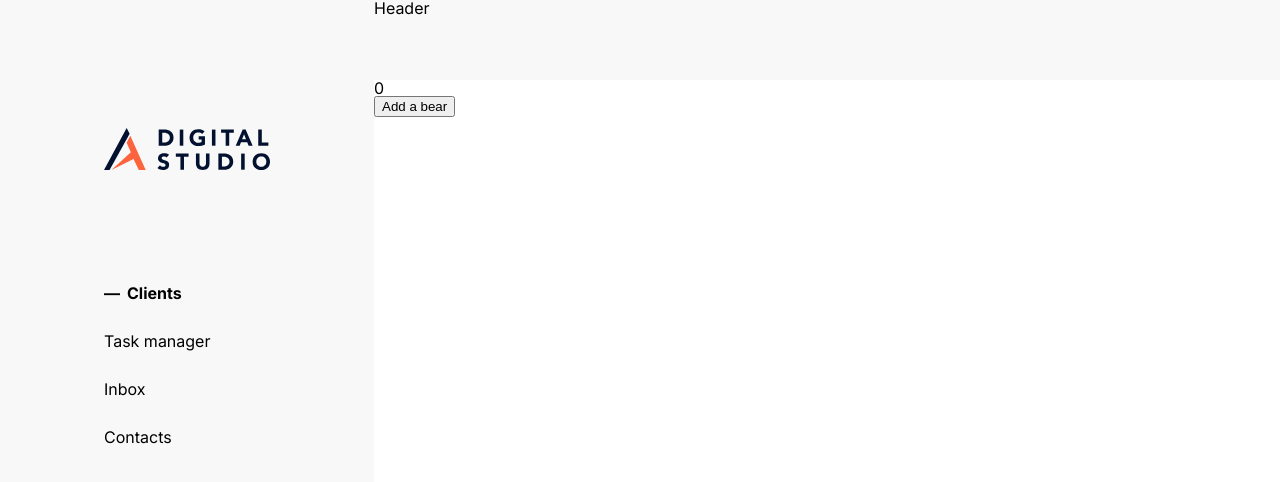
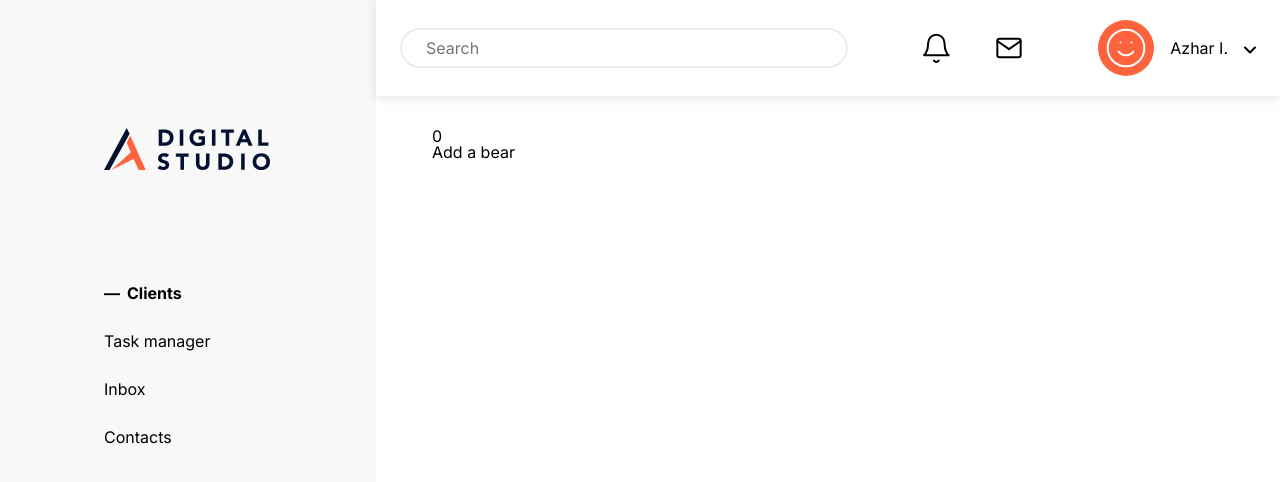
Before and after one commit to maksym-bezditko/taskfusion, a Next.js app: page / in a window 1280 px wide. Shown: the top 482 px of the page. Built offline with nearby package versions, Linux system fonts and the light colour scheme.

Commit message:
implement header

```diff
--- /dev/null
+++ b/components/Header.module.scss
@@ -0,0 +1,44 @@
+@import '@/styles/main.scss';
+
+.header {
+	width: 100%;
+	height: 6rem;
+	padding: 1.5rem;
+	box-shadow: 1px 1px 11px #9494944d;
+
+	display: flex;
+	justify-content: space-between;
+	align-items: center;
+	column-gap: 4.5rem;
+}
+
+.searchContainer {
+	flex-grow: 1;
+}
+
+.search {
+	width: 100%;
+	padding: 0.5rem 1.5rem;
+	border: 2px solid $search-grey;
+	border-radius: 0.5rem;
+	border-radius: 100px;
+}
+
+.notificationIndicators {
+	display: flex;
+	justify-content: space-between;
+	align-items: center;
+	column-gap: 2.5rem;
+}
+
+.profileContainer {
+	display: flex;
+	justify-content: space-between;
+	align-items: center;
+	column-gap: 1rem;
+}
+
+
+.downArrow {
+	cursor: pointer;
+}
--- /dev/null
+++ b/components/Header.tsx
@@ -0,0 +1,42 @@
+"use client";
+
+import { useState } from "react";
+import styles from "./Header.module.scss";
+
+import { Bell } from "./svg/Bell";
+import { DefaultAvatar } from "./svg/DefaultAvatar";
+import { DownArrow } from "./svg/DownArrow";
+import { Letter } from "./svg/Letter";
+
+export const Header = () => {
+  const [open, setOpen] = useState(false);
+  const [isLetterActive] = useState(false);
+  const [isBellActive] = useState(false);
+
+  return (
+    <header className={styles.header}>
+      <div className={styles.searchContainer}>
+        <input className={styles.search} placeholder="Search" />
+      </div>
+
+      <div className={styles.notificationIndicators}>
+        <Bell isActive={isBellActive} />
+
+        <Letter isActive={isLetterActive} />
+      </div>
+
+      <div className={styles.profileContainer}>
+        <DefaultAvatar />
+
+        <p>Azhar I.</p>
+
+        <div
+          className={styles.downArrow}
+          onClick={() => setOpen((prev) => !prev)}
+        >
+          <DownArrow isOpen={open} />
+        </div>
+      </div>
+    </header>
+  );
+};
--- a/components/MainLayout.module.scss
+++ b/components/MainLayout.module.scss
@@ -13,19 +13,17 @@
 	display: flex;
 	flex-direction: column;
 	row-gap: 7rem;
-	width: 23.5rem;
+	max-width: 23.5rem;
 	height: 100svh;
 	background-color: $light-grey;
 	flex-grow: 1;
 	padding: 8rem 6.5rem;
 }
 
-.header {
-	width: 100%;
-	height: 5rem;
-	background-color: $light-grey;
+.main {
+	flex-grow: 1;
 }
 
-.main {
-	width: 100%;
+.content {
+	padding: 2rem 3.5rem;
 }
--- a/components/MainLayout.tsx
+++ b/components/MainLayout.tsx
@@ -1,5 +1,10 @@
+import { Header } from "./Header";
 import styles from "./MainLayout.module.scss";
 import { MenuNavigation } from "./MenuNavigation";
+import { Bell } from "./svg/Bell";
+import { DefaultAvatar } from "./svg/DefaultAvatar";
+import { DownArrow } from "./svg/DownArrow";
+import { Letter } from "./svg/Letter";
 import { Logo } from "./svg/Logo";
 
 export const MainLayout = ({ children }: { children: React.ReactNode }) => {
@@ -13,13 +18,11 @@ export const MainLayout = ({ children }: { children: React.ReactNode }) => {
         <MenuNavigation />
       </aside>
 
-      <main className={styles.main}>
-        <header className={styles.header}>
-          <p>Header</p>
-        </header>
+      <div className={styles.main}>
+       <Header />
 
-        {children}
-      </main>
+        <main className={styles.content}>{children}</main>
+      </div>
     </div>
   );
 };
--- /dev/null
+++ b/components/svg/Bell.tsx
@@ -0,0 +1,39 @@
+type Props = {
+  isActive?: boolean;
+};
+
+export const Bell = (props: Props) => (
+  <svg
+    width="33"
+    height="33"
+    viewBox="0 0 33 33"
+    fill="none"
+    xmlns="http://www.w3.org/2000/svg"
+  >
+    <path
+      d="M24.5001 10.8889C24.5001 8.72295 23.6397 6.64573 22.1081 5.11419C20.5766 3.58264 18.4993 2.72223 16.3334 2.72223C14.1675 2.72223 12.0902 3.58264 10.5587 5.11419C9.02711 6.64573 8.16669 8.72295 8.16669 10.8889C8.16669 20.4166 4.08334 23.1389 4.08334 23.1389H28.5834C28.5834 23.1389 24.5001 20.4166 24.5001 10.8889Z"
+      stroke="black"
+      stroke-width="2"
+      stroke-linecap="round"
+      stroke-linejoin="round"
+    />
+
+    <path
+      d="M18.6882 28.5834C18.4489 28.9959 18.1054 29.3383 17.6921 29.5764C17.2789 29.8144 16.8103 29.9397 16.3334 29.9397C15.8565 29.9397 15.388 29.8144 14.9747 29.5764C14.5615 29.3383 14.218 28.9959 13.9787 28.5834"
+      stroke="black"
+      stroke-width="2"
+      stroke-linecap="round"
+      stroke-linejoin="round"
+    />
+
+    {props.isActive && (
+      <ellipse
+        cx="23.3334"
+        cy="5.83337"
+        rx="4.66669"
+        ry="4.66668"
+        fill="#FD633D"
+      />
+    )}
+  </svg>
+);
--- /dev/null
+++ b/components/svg/DefaultAvatar.tsx
@@ -0,0 +1,43 @@
+export const DefaultAvatar = () => (
+  <svg
+    width="56"
+    height="56"
+    viewBox="0 0 56 56"
+    fill="none"
+    xmlns="http://www.w3.org/2000/svg"
+  >
+    <rect width="56" height="56" rx="28" fill="#FD633D" />
+
+    <path
+      d="M28 46.3334C38.1252 46.3334 46.3333 38.1252 46.3333 28C46.3333 17.8748 38.1252 9.66669 28 9.66669C17.8748 9.66669 9.66666 17.8748 9.66666 28C9.66666 38.1252 17.8748 46.3334 28 46.3334Z"
+      stroke="white"
+      stroke-width="2"
+      stroke-linecap="round"
+      stroke-linejoin="round"
+    />
+
+    <path
+      d="M20.6667 31.6667C20.6667 31.6667 23.4167 35.3333 28 35.3333C32.5833 35.3333 35.3333 31.6667 35.3333 31.6667"
+      stroke="white"
+      stroke-width="2"
+      stroke-linecap="round"
+      stroke-linejoin="round"
+    />
+
+    <path
+      d="M22.5 22.5H22.5191"
+      stroke="white"
+      stroke-width="2"
+      stroke-linecap="round"
+      stroke-linejoin="round"
+    />
+
+    <path
+      d="M33.5 22.5H33.5191"
+      stroke="white"
+      stroke-width="2"
+      stroke-linecap="round"
+      stroke-linejoin="round"
+    />
+  </svg>
+);
--- /dev/null
+++ b/components/svg/DownArrow.tsx
@@ -0,0 +1,25 @@
+type Props = {
+  isOpen?: boolean;
+};
+
+export const DownArrow = (props: Props) => (
+  <svg
+    width="12"
+    height="8"
+    viewBox="0 0 12 8"
+    fill="none"
+    xmlns="http://www.w3.org/2000/svg"
+    style={{
+      transform: props.isOpen ? "rotate(180deg)" : "rotate(0deg)",
+      transition: "all 0.3s",
+    }}
+  >
+    <path
+      d="M1 1.5L6 6.5L11 1.5"
+      stroke="black"
+      stroke-width="2"
+      stroke-linecap="round"
+      stroke-linejoin="round"
+    />
+  </svg>
+);
--- /dev/null
+++ b/components/svg/Letter.tsx
@@ -0,0 +1,31 @@
+type Props = {
+  isActive?: boolean;
+};
+
+export const Letter = (props: Props) => (
+  <svg
+    width="33"
+    height="33"
+    viewBox="0 0 33 33"
+    fill="none"
+    xmlns="http://www.w3.org/2000/svg"
+  >
+    <path
+      d="M6.66665 6.66666H25.3333C26.6166 6.66666 27.6666 7.71666 27.6666 8.99999V23C27.6666 24.2833 26.6166 25.3333 25.3333 25.3333H6.66665C5.38331 25.3333 4.33331 24.2833 4.33331 23V8.99999C4.33331 7.71666 5.38331 6.66666 6.66665 6.66666Z"
+      stroke="black"
+      stroke-width="2"
+      stroke-linecap="round"
+      stroke-linejoin="round"
+    />
+
+    <path
+      d="M27.6666 9L16 17.1667L4.33331 9"
+      stroke="black"
+      stroke-width="2"
+      stroke-linecap="round"
+      stroke-linejoin="round"
+    />
+
+    {props.isActive && <circle cx="28" cy="7" r="4" fill="#FD633D" />}
+  </svg>
+);
--- a/styles/_variables.scss
+++ b/styles/_variables.scss
@@ -1,2 +1,3 @@
 $light-grey: #f8f8f8;
+$search-grey: #EBEBEB;
 $black: #000;
--- a/styles/normalize.scss
+++ b/styles/normalize.scss
@@ -102,7 +102,7 @@ section {
 	display: block;
 	list-style: none;
 	margin: 0;
-  padding: 0;
+	padding: 0;
 }
 
 body {
@@ -126,3 +126,20 @@ table {
 	border-collapse: collapse;
 	border-spacing: 0;
 }
+
+input,
+button,
+textarea,
+select {
+	margin: 0;
+	padding: 0;
+	border: 0;
+	background: none;
+	font: inherit;
+	color: inherit;
+	outline: none;
+	box-sizing: border-box;
+	-webkit-appearance: none;
+	-moz-appearance: none;
+	appearance: none;
+}
```
